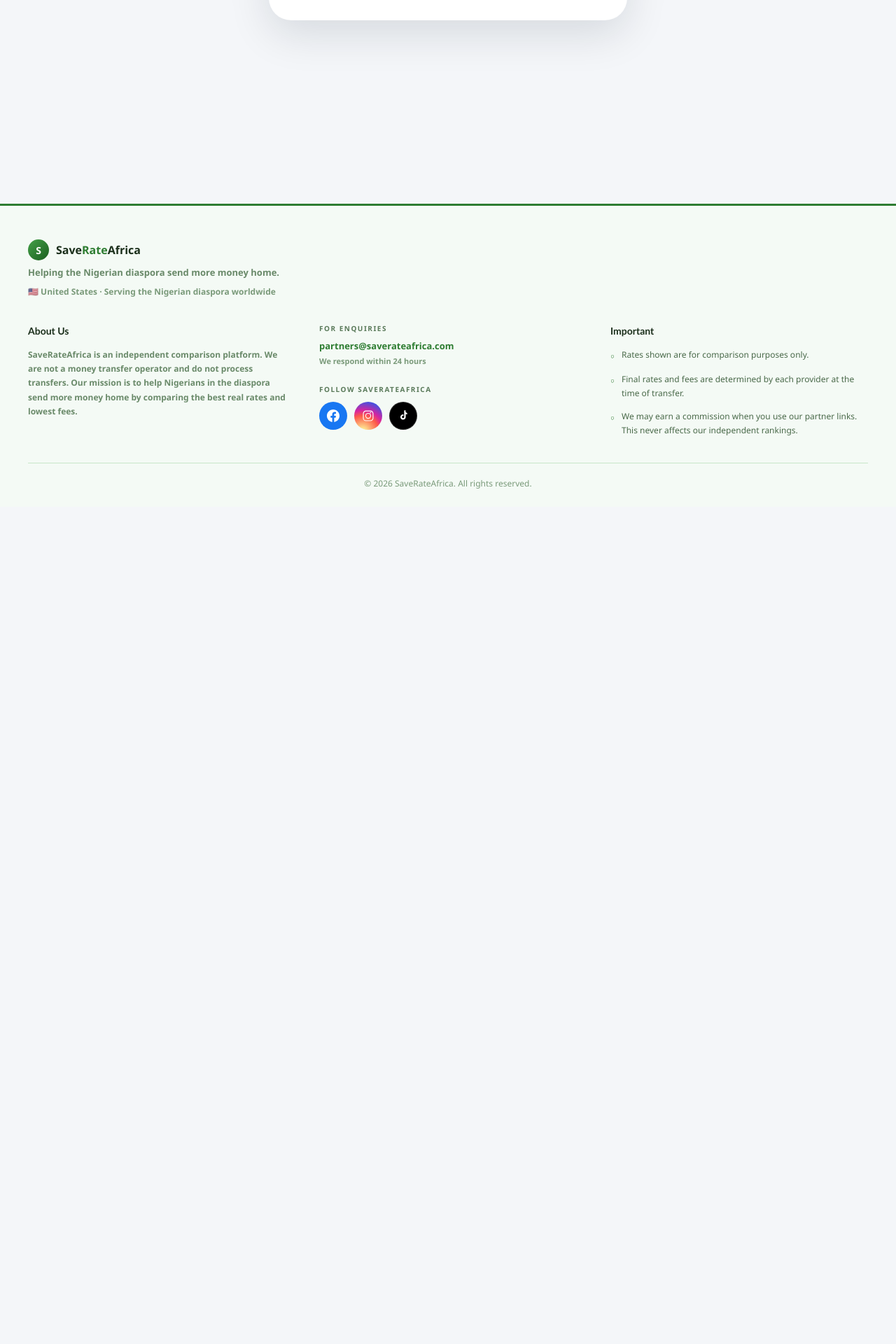
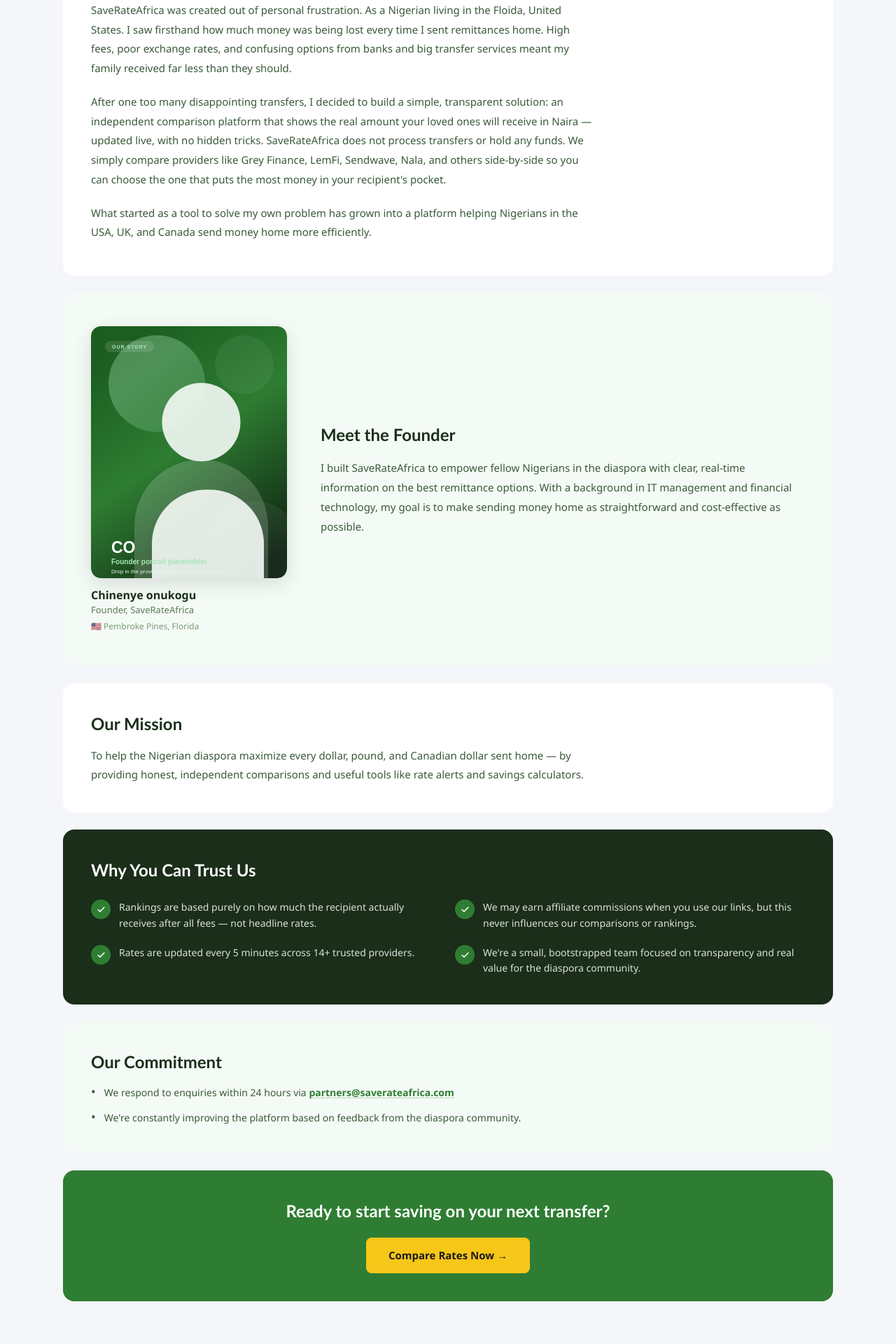
Before and after one commit to Chinenyeonukogu/SaveRateAfrica, a Next.js app: page /about in a window 1280 px wide. Before the commit this address had no page. Shown: the part 509-2429 px from the top of the page at 70% size. Before the commit the page ends 1233 px from the top, so only its background shows below. Built offline with nearby package versions, Linux system fonts and the light colour scheme.

Commit message:
Add about page

```diff
--- /dev/null
+++ b/app/about/page.tsx
@@ -0,0 +1,187 @@
+import type { Metadata } from "next";
+import Image from "next/image";
+import Link from "next/link";
+import { Check } from "lucide-react";
+
+import { SiteHeader } from "@/components/SiteHeader";
+
+export const metadata: Metadata = {
+  title: "Our Story – SaveRateAfrica",
+  description:
+    "Learn why SaveRateAfrica was built and how we help Nigerians abroad compare remittance providers and keep more money in every transfer.",
+  alternates: {
+    canonical: "/about"
+  },
+  openGraph: {
+    title: "Our Story – SaveRateAfrica",
+    description:
+      "Built to help Nigerians in the diaspora compare remittance rates with more clarity, transparency, and confidence.",
+    url: "https://www.saverateafrica.com/about"
+  }
+};
+
+const storyParagraphs = [
+  "SaveRateAfrica was created out of personal frustration. As a Nigerian living in the Floida, United States. I saw firsthand how much money was being lost every time I sent remittances home. High fees, poor exchange rates, and confusing options from banks and big transfer services meant my family received far less than they should.",
+  "After one too many disappointing transfers, I decided to build a simple, transparent solution: an independent comparison platform that shows the real amount your loved ones will receive in Naira — updated live, with no hidden tricks. SaveRateAfrica does not process transfers or hold any funds. We simply compare providers like Grey Finance, LemFi, Sendwave, Nala, and others side-by-side so you can choose the one that puts the most money in your recipient's pocket.",
+  "What started as a tool to solve my own problem has grown into a platform helping Nigerians in the USA, UK, and Canada send money home more efficiently."
+] as const;
+
+const trustItems = [
+  "Rankings are based purely on how much the recipient actually receives after all fees — not headline rates.",
+  "We may earn affiliate commissions when you use our links, but this never influences our comparisons or rankings.",
+  "Rates are updated every 5 minutes across 14+ trusted providers.",
+  "We're a small, bootstrapped team focused on transparency and real value for the diaspora community."
+] as const;
+
+const commitmentItems = [
+  <>
+    We respond to enquiries within 24 hours via{" "}
+    <a
+      className="font-semibold text-[#2e7d32] underline decoration-[#2e7d32]/30 underline-offset-2 hover:text-[#1b5e20]"
+      href="mailto:partners@saverateafrica.com"
+    >
+      partners@saverateafrica.com
+    </a>
+  </>,
+  "We're constantly improving the platform based on feedback from the diaspora community."
+] as const;
+
+const largeSectionClassName =
+  "rounded-[16px] px-5 py-6 min-[600px]:p-8 lg:px-10 lg:py-12";
+const standardSectionClassName =
+  "rounded-[16px] px-5 py-6 min-[600px]:p-8 lg:p-10";
+const bodyTextClassName = "text-[15px] leading-[1.85] text-[#3a5a3a]";
+
+export default function AboutPage() {
+  return (
+    <>
+      <SiteHeader showAnnouncementBar />
+
+      <main className="px-4 pb-32 pt-6 min-[600px]:px-6 lg:px-8 lg:pb-16">
+        <div className="mx-auto max-w-[1100px] space-y-6 pb-10">
+          <section
+            className={`${largeSectionClassName} bg-[linear-gradient(140deg,#1b5e20_0%,#2e7d32_35%,#1a3a22_70%,#0d2010_100%)] text-white`}
+          >
+            <p className="text-[11px] font-semibold uppercase tracking-[2px] text-[#a8e6b8]">
+              OUR STORY
+            </p>
+            <h1 className="mt-4 max-w-[640px] font-heading text-[28px] font-extrabold leading-[1.15] text-white min-[600px]:text-[32px] lg:text-[36px]">
+              Helping Nigerians Abroad Send More Money Home
+            </h1>
+            <p className="mt-4 max-w-[520px] text-[16px] leading-[1.7] text-[rgba(255,255,255,0.75)]">
+              Built by a Nigerian in the diaspora who got tired of bad rates.
+            </p>
+          </section>
+
+          <section className={`${largeSectionClassName} bg-white`}>
+            <h2 className="mb-5 font-heading text-[26px] font-bold text-[#1a2e1a]">
+              Our Story
+            </h2>
+            <div className="max-w-[720px] space-y-5">
+              {storyParagraphs.map((paragraph) => (
+                <p key={paragraph} className={bodyTextClassName}>
+                  {paragraph}
+                </p>
+              ))}
+            </div>
+          </section>
+
+          <section className={`${largeSectionClassName} bg-[#f4faf5]`}>
+            <div className="grid items-center gap-8 lg:grid-cols-[280px_minmax(0,1fr)] lg:gap-12">
+              <div className="mx-auto w-full max-w-[240px] text-center lg:mx-0 lg:max-w-none lg:text-left">
+                <div className="overflow-hidden rounded-[14px] shadow-[0_8px_28px_rgba(0,0,0,0.12)]">
+                  <Image
+                    alt="Founder portrait placeholder for Chinenye onukogu"
+                    className="h-auto w-full object-cover"
+                    height={720}
+                    sizes="(max-width: 1023px) 240px, 280px"
+                    src="/founder-chinenye-onukogu-placeholder.svg"
+                    width={560}
+                  />
+                </div>
+                <p className="mt-3 text-[16px] font-bold text-[#1a2e1a]">
+                  Chinenye onukogu
+                </p>
+                <p className="text-[13px] text-[#5a7a5a]">Founder, SaveRateAfrica</p>
+                <p className="mt-1 text-[12px] text-[#7a9a7a]">
+                  🇺🇸 Pembroke Pines, Florida
+                </p>
+              </div>
+
+              <div>
+                <h2 className="mb-4 font-heading text-[24px] font-bold text-[#1a2e1a]">
+                  Meet the Founder
+                </h2>
+                <p className={`${bodyTextClassName} max-w-[720px]`}>
+                  I built SaveRateAfrica to empower fellow Nigerians in the diaspora
+                  with clear, real-time information on the best remittance options.
+                  With a background in IT management and financial technology, my goal
+                  is to make sending money home as straightforward and cost-effective
+                  as possible.
+                </p>
+              </div>
+            </div>
+          </section>
+
+          <section className={`${standardSectionClassName} bg-white`}>
+            <h2 className="mb-[14px] font-heading text-[24px] font-bold text-[#1a2e1a]">
+              Our Mission
+            </h2>
+            <p className={`${bodyTextClassName} max-w-[720px]`}>
+              To help the Nigerian diaspora maximize every dollar, pound, and
+              Canadian dollar sent home — by providing honest, independent
+              comparisons and useful tools like rate alerts and savings calculators.
+            </p>
+          </section>
+
+          <section className={`${standardSectionClassName} bg-[#1a2e1a] text-white`}>
+            <h2 className="mb-6 font-heading text-[24px] font-bold text-white">
+              Why You Can Trust Us
+            </h2>
+            <div className="grid gap-5 sm:grid-cols-2">
+              {trustItems.map((item) => (
+                <div key={item} className="flex items-start gap-3">
+                  <span className="flex h-7 w-7 shrink-0 items-center justify-center rounded-full bg-[#2e7d32] text-white">
+                    <Check className="h-[13px] w-[13px]" strokeWidth={3} />
+                  </span>
+                  <p className="text-[14px] leading-[1.6] text-white/85">{item}</p>
+                </div>
+              ))}
+            </div>
+          </section>
+
+          <section className={`${standardSectionClassName} bg-[#f4faf5]`}>
+            <h2 className="mb-[14px] font-heading text-[24px] font-bold text-[#1a2e1a]">
+              Our Commitment
+            </h2>
+            <ul className="space-y-3">
+              {commitmentItems.map((item, index) => (
+                <li
+                  key={index}
+                  className="flex items-start gap-3 text-[14px] leading-[1.7] text-[#3a5a3a]"
+                >
+                  <span aria-hidden="true" className="pt-[1px] text-[18px] leading-none">
+                    •
+                  </span>
+                  <span>{item}</span>
+                </li>
+              ))}
+            </ul>
+          </section>
+
+          <section className={`${standardSectionClassName} bg-[#2e7d32] text-center`}>
+            <h2 className="mx-auto mb-5 max-w-[520px] font-heading text-[24px] font-bold text-white">
+              Ready to start saving on your next transfer?
+            </h2>
+            <Link
+              className="inline-block rounded-[8px] bg-[#f6c619] px-8 py-[14px] text-[15px] font-bold text-[#1a1a1a] no-underline hover:translate-y-[-1px] hover:opacity-95"
+              href="/#compare-rates"
+            >
+              Compare Rates Now →
+            </Link>
+          </section>
+        </div>
+      </main>
+    </>
+  );
+}
--- a/app/sitemap.ts
+++ b/app/sitemap.ts
@@ -5,7 +5,7 @@
 export default function sitemap(): MetadataRoute.Sitemap {
   const baseUrl = "https://www.saverateafrica.com";
 
-  const staticPages = ["", "/credit-cards", "/providers", "/blog", "/alerts"].map(
+  const staticPages = ["", "/about", "/credit-cards", "/providers", "/blog", "/alerts"].map(
     (path) => ({
       url: `${baseUrl}${path}`,
       lastModified: new Date(),
--- a/components/SiteFooter.tsx
+++ b/components/SiteFooter.tsx
@@ -1,3 +1,5 @@
+import Link from "next/link";
+
 export function SiteFooter() {
   const aboutText =
     "SaveRateAfrica is an independent comparison platform. We are not a money transfer operator and do not process transfers. Our mission is to help Nigerians in the diaspora send more money home by comparing the best real rates and lowest fees.";
@@ -35,6 +37,18 @@
               <p className="mt-[10px] text-[12px] font-semibold leading-[1.7] text-[#6a8a6a]">
                 {aboutText}
               </p>
+
+              <div className="mt-5">
+                <p className="mb-[10px] text-[10px] font-semibold uppercase tracking-[1.5px] text-[#5a7a5a]">
+                  Quick Links
+                </p>
+                <Link
+                  className="inline-flex text-[13px] font-semibold text-[#2e7d32] transition hover:text-[#1b5e20] hover:underline"
+                  href="/about"
+                >
+                  About Us
+                </Link>
+              </div>
             </div>
 
             <div>
```
Also changed, not shown: public/founder-chinenye-onukogu-placeholder.svg (added).
